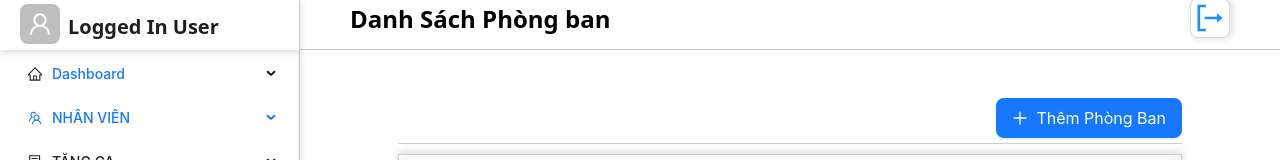
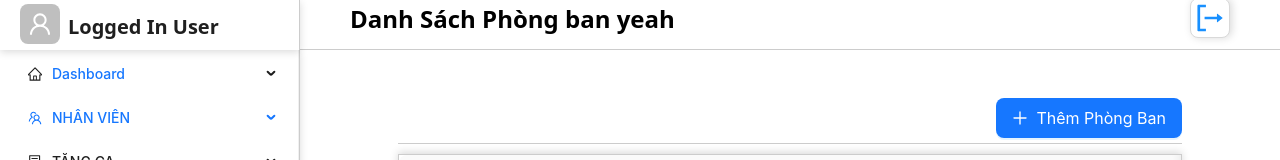
Before and after one commit to Lemonroos/Stem, a React (Vite) app: page /departments in a window 1280 px wide. Shown: the top 160 px of the page. Built offline with nearby package versions, Linux system fonts and the light colour scheme.

Commit message:
Lemonroos (#3)
* testing commit"

* modify template

* moda2

* moda3

```diff
--- a/src/Components/Pages/Departments/Departments.tsx
+++ b/src/Components/Pages/Departments/Departments.tsx
@@ -150,7 +150,7 @@ const Departments = () => {
         headerContent={
           <>
             <Title level={3} style={{ color: "#000", marginTop: 0 }}>
-              Danh Sách Phòng ban
+              Danh Sách Phòng ban yeah
             </Title>
           </>
         }
```
